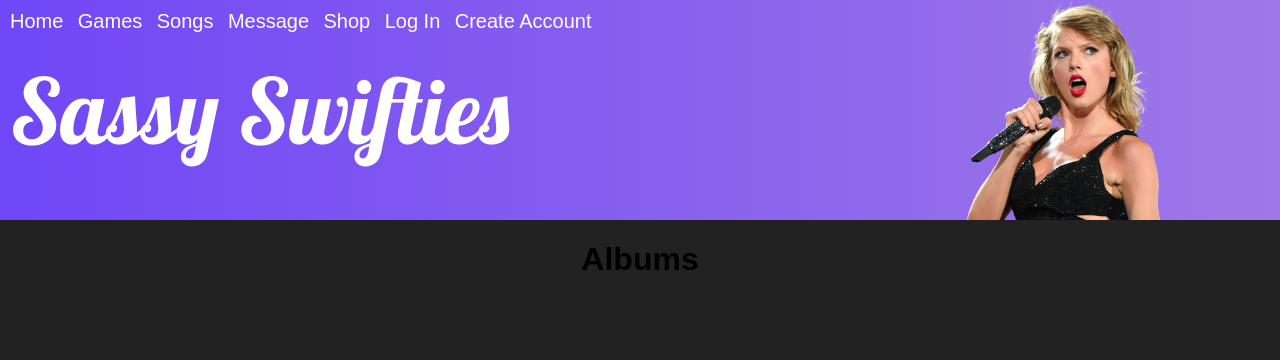
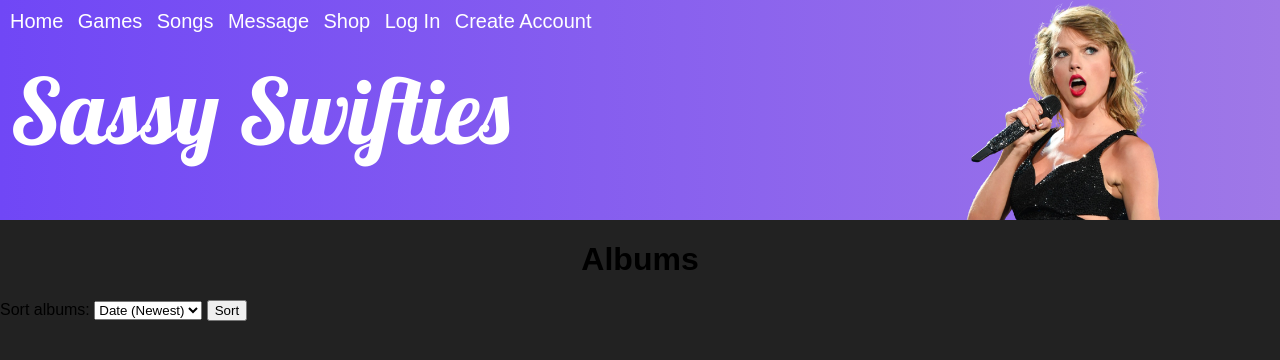
Before and after one commit to lwu1822/SassySwiftiesFrontend, a Jekyll site: the page built from explore.html, in a window 1280 px wide. Shown: the top 360 px of the page. Built offline with Jekyll 4.4.1, drawn with Linux system fonts in a browser that asks for light colours; nearby versions of some CDN libraries.

Commit message:
submit method to sort album

```diff
--- a/explore.html
+++ b/explore.html
@@ -16,6 +16,20 @@
 
     <center><h1>Albums</h1></center>
 
+
+    <!-- sort albums -->
+    <form style="display: inline;">
+        <label for="albumSort">Sort albums:</label>
+        <select name="albumSort" id="albumSort">
+            <option value="new">Date (Newest)</option>
+            <option value="old">Date (Oldest)</option>
+            <option value="name">Name</option>
+        </select>
+    </form>
+
+    <button style="display: inline;" onclick="sort()">Sort</button>
+
+    <!-- show Taylor Swift albums -->
     <div id="albumImg"></div>
 
 </body>
@@ -97,9 +111,11 @@
 
     }
 
+    // show taylor swift albums on frontend
     function show() {
         console.log(album);
 
+        document.getElementById("albumImg").innerHTML = "";
 
         for (let i = 0; i < Object.keys(album).length; i++) {
             let img = document.createElement("img");
```
Also changed, not shown: other parts of explore.html (+14 -5 lines).
